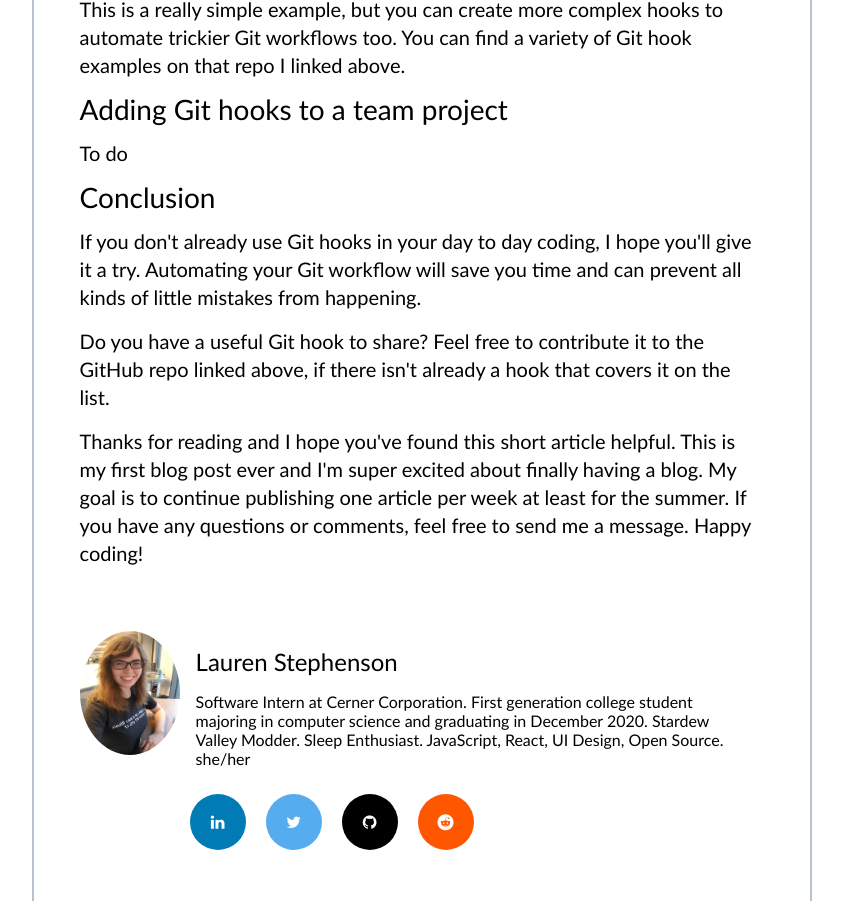
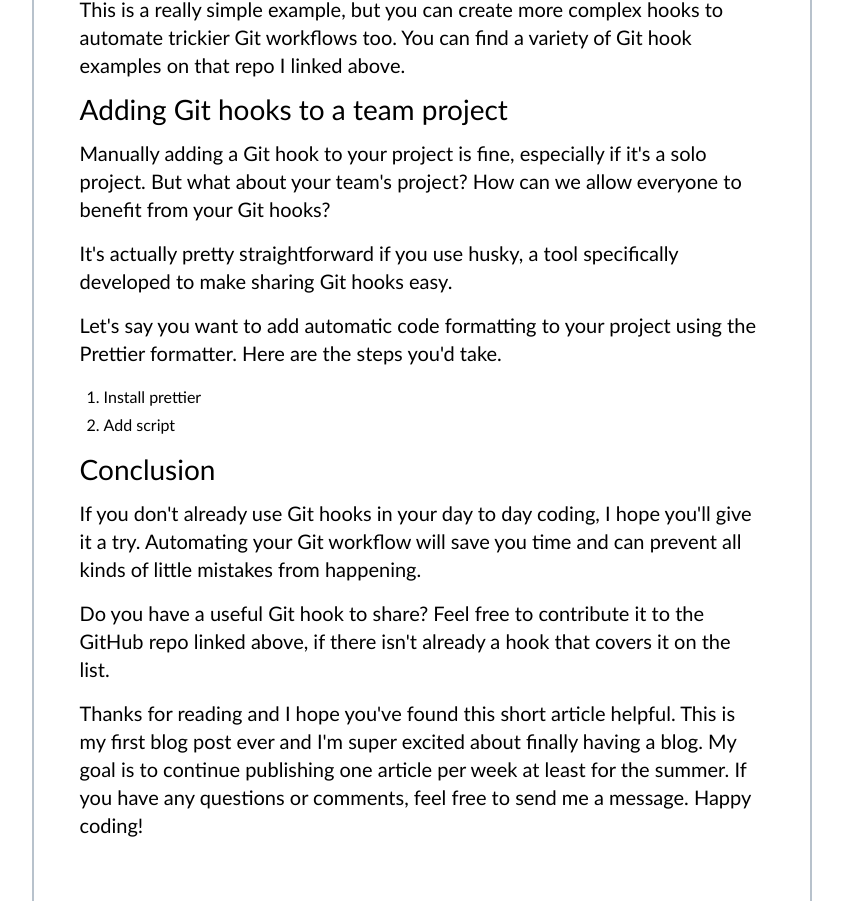
Before and after one commit to CompSciLauren/compscilauren.github.io, a React (Create React App) app: page /blog/improve-your-git-workflow-and-save-time-with-git-hooks in a window 1280 px wide. Shown: the part 4176-5077 px from the top of the page, without its empty margins (218-1061 px from the left). Built offline with nearby package versions, Linux system fonts and the light colour scheme.

Commit message:
Remove temporary blog post

```diff
--- a/src/App.js
+++ b/src/App.js
@@ -4,7 +4,6 @@ import "./index.css";
 import home from "./home/home.js";
 import blog from "./blog/blog.js";
 import Article0615 from "./blog/articles/2020-june/Article0615.jsx";
-import TempArticle0615 from "./blog/articles/2020-june/TempArticle0615.jsx";
 
 function App() {
   return (
@@ -30,7 +29,6 @@ function App() {
           path="/blog/improve-your-git-workflow-and-save-time-with-git-hooks"
           component={Article0615}
         />
-        <Route path="/blog/TempArticle0615" component={TempArticle0615}></Route>
       </main>
     </Router>
   );
--- a/src/blog/articles/2020-june/Article0615.jsx
+++ b/src/blog/articles/2020-june/Article0615.jsx
@@ -197,7 +197,17 @@ function Article0615() {
             <p style={{ fontSize: "28px" }}>
               Adding Git hooks to a team project
             </p>
-            <p>To do</p>
+            <p>Manually adding a Git hook to your project is fine, especially
+               if it's a solo project. But what about your team's project?
+                How can we allow everyone to benefit from your Git hooks?</p>
+            <p>It's actually pretty straightforward if you use husky, a
+               tool specifically developed to make sharing Git hooks easy.</p>
+            <p>Let's say you want to add automatic code formatting to your
+               project using the Prettier formatter. Here are the steps you'd take.</p>
+            <ol>
+              <li>Install prettier</li>
+              <li>Add script</li>
+            </ol>
             <p style={{ fontSize: "28px" }}>Conclusion</p>
             <p>
               If you don't already use Git hooks in your day to day coding, I
--- a/src/blog/articles/2020-june/TempArticle0615.jsx
+++ /dev/null
@@ -1,30 +0,0 @@
-import React from "react";
-import "../../blog.css";
-import "../../../home/home.css";
-import BlogProfile from "../../../components/BlogProfile";
-import BlogProfileTop from "../../../components/BlogProfileTop";
-import Tag from "../../../components/Tag";
-
-function TempArticle0615() {
-  return (
-    <>
-      <main id="main-content">
-        <div className="blog-page-wrap">
-          <h1>Improve your Git workflow and save time with Git hooks</h1>
-          <BlogProfileTop date="June 15th, 2020" readTime="6 min" />
-          <div className="tag-container">
-            <Tag title="git" />
-            <Tag title="automation" />
-          </div>
-          <hr></hr>
-          <div style={{ lineHeight: "28px" }}>
-            <p>Coming soon! :)</p>
-          </div>
-          <BlogProfile />
-        </div>
-      </main>
-    </>
-  );
-}
-
-export default TempArticle0615;
--- a/src/blog/blog.js
+++ b/src/blog/blog.js
@@ -15,13 +15,8 @@ function blog() {
               <BlogArticle
                 title="Improve your Git workflow and save time with Git hooks"
                 date="June 15th, 2020"
-                link="/blog/TempArticle0615"
+                link="/blog/improve-your-git-workflow-and-save-time-with-git-hooks"
               />
-              {/* <BlogArticle
-                title="Improve your Git workflow and save time with Git hooks"
-                date="June 15th, 2020"
-                link="/blog/improve-your-git-workflow-and-save-time-with-git-hooks"
-              /> */}
               {/* <BlogArticle
                 title="Building a simple clock-in clock-out web app using React"
                 date="June 22nd, 2020"
--- a/src/home/home.js
+++ b/src/home/home.js
@@ -144,15 +144,10 @@ function home() {
               title="Recent Post Title 4"
               date="June 22nd, 2020"
             ></BlogPost> */}
-            {/* <BlogPost
+            <BlogPost
               title="Improve your Git workflow and save time with Git hooks"
               date="June 15th, 2020"
               link="/blog/improve-your-git-workflow-and-save-time-with-git-hooks"
-            ></BlogPost> */}
-            <BlogPost
-              title="Improve your Git workflow and save time with Git hooks"
-              date="Coming soon, on June 15th, 2020"
-              link="/blog/TempArticle0615"
             ></BlogPost>
             <a href="/blog">
               <button className="Header-btn">See all blog posts ></button>
```
